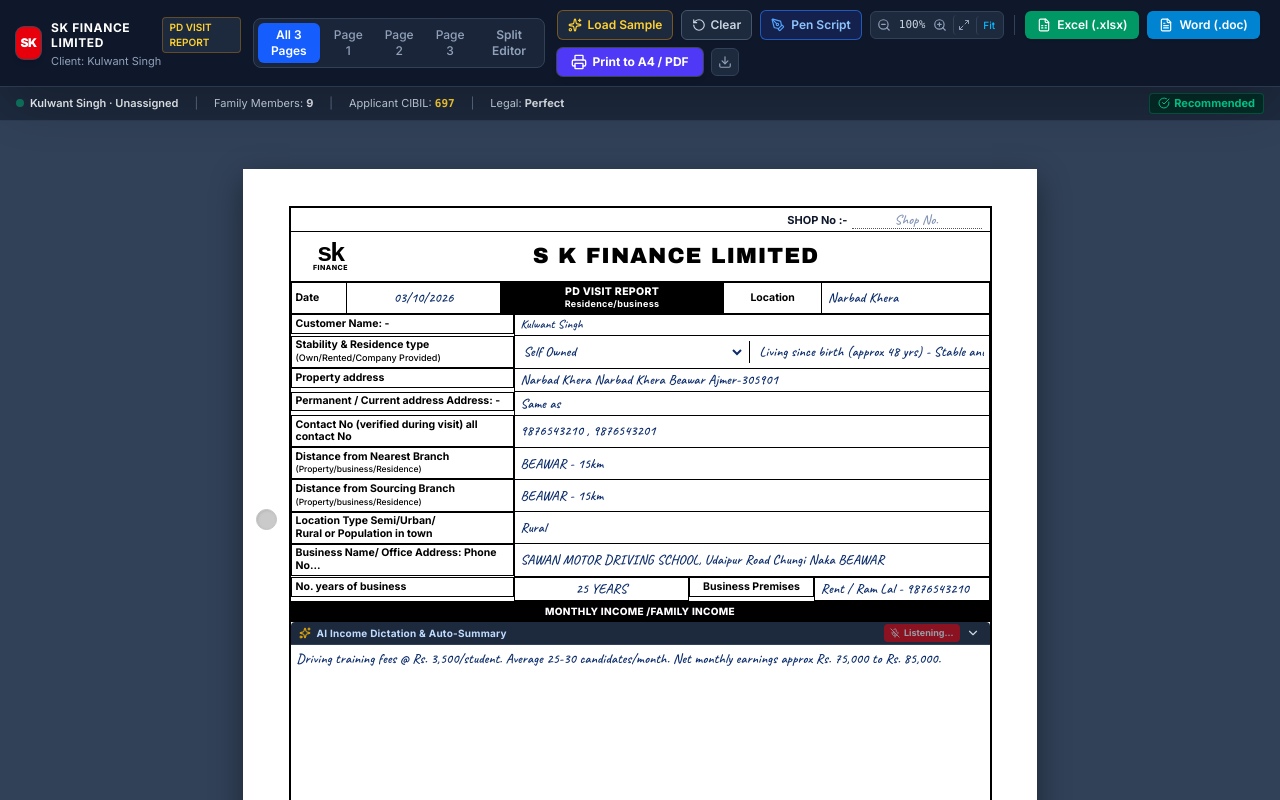
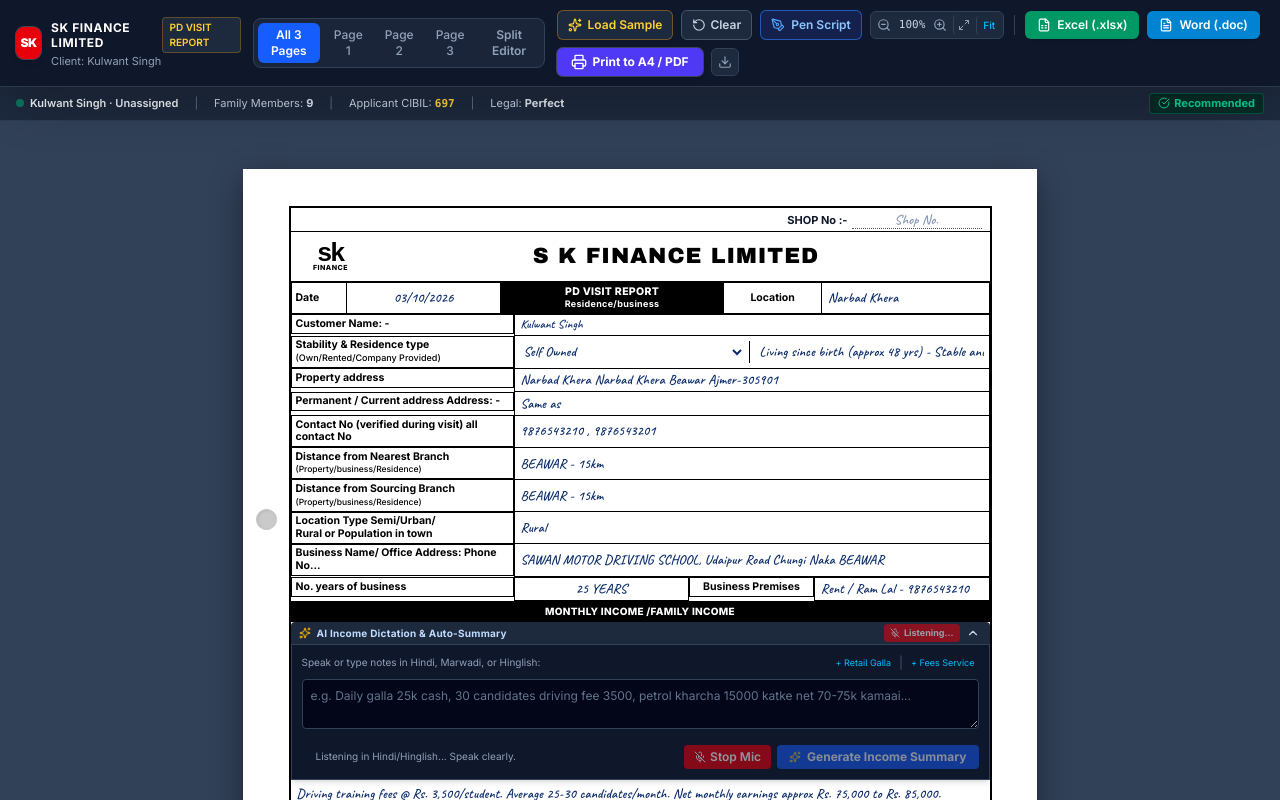
Before and after one commit to baru305901/PDform, a React (Vite) app: page / in a window 1280 px wide. Both pictures are taken after a click on the button "Voice Mic". Shown: the top 800 px of the page. Built offline with nearby package versions, Linux system fonts and the light colour scheme.

Commit message:
feat(assistant): implement interim speech recognition
Update speech recognition logic to distinguish between final transcripts and interim results, improving real-time feedback during dictation.

```diff
--- a/src/components/IncomeDictationAssistant.tsx
+++ b/src/components/IncomeDictationAssistant.tsx
@@ -22,6 +22,7 @@
 }) => {
   const [isOpen, setIsOpen] = useState(false);
   const [rawText, setRawText] = useState('');
+  const [interimText, setInterimText] = useState('');
   const [isListening, setIsListening] = useState(false);
   const [isLoading, setIsLoading] = useState(false);
   const [statusMessage, setStatusMessage] = useState<string | null>(null);
@@ -37,27 +38,35 @@
       recognition.lang = 'hi-IN'; // Optimized for Indian Hindi / Hinglish / Marwadi accent
 
       recognition.onresult = (event: any) => {
-        let transcript = '';
-        for (let i = event.resultIndex; i < event.results.length; i++) {
-          transcript += event.results[i][0].transcript;
+        let interim = '';
+        for (let i = event.resultIndex; i < event.results.length; ++i) {
+          const transcriptPart = event.results[i][0]?.transcript || '';
+          if (event.results[i].isFinal) {
+            const cleanFinal = transcriptPart.trim();
+            if (cleanFinal) {
+              setRawText((prev) => (prev ? `${prev} ${cleanFinal}` : cleanFinal));
+            }
+          } else {
+            interim += transcriptPart;
+          }
         }
-        if (transcript.trim()) {
-          setRawText((prev) => (prev ? `${prev} ${transcript.trim()}` : transcript.trim()));
-        }
+        setInterimText(interim);
       };
 
       recognition.onerror = (event: any) => {
         console.warn('Speech recognition error:', event.error);
         setIsListening(false);
+        setInterimText('');
         if (event.error === 'not-allowed') {
           setStatusMessage('Microphone access blocked. Please allow mic in browser settings.');
         } else {
-          setStatusMessage(`Mic error (${event.error}). Please type below.`);
+          setStatusMessage(`Mic notice (${event.error}). Please type below.`);
         }
       };
 
       recognition.onend = () => {
         setIsListening(false);
+        setInterimText('');
       };
 
       recognitionRef.current = recognition;
@@ -73,12 +82,19 @@
     if (isListening) {
       recognitionRef.current.stop();
       setIsListening(false);
+      if (interimText.trim()) {
+        setRawText((prev) => (prev ? `${prev} ${interimText.trim()}` : interimText.trim()));
+      }
+      setInterimText('');
       setStatusMessage('Voice dictation paused');
     } else {
       try {
+        if (!isOpen) {
+          setIsOpen(true);
+        }
         recognitionRef.current.start();
         setIsListening(true);
-        setStatusMessage('Listening in Hindi/Hinglish... Speak your notes clearly.');
+        setStatusMessage('Listening in Hindi/Hinglish... Speak clearly.');
       } catch (e) {
         console.error(e);
       }
@@ -86,7 +102,9 @@
   };
 
   const handleGenerateSummary = async () => {
-    if (!rawText.trim()) {
+    const textToSummarize = (rawText + (interimText ? ` ${interimText}` : '')).trim();
+
+    if (!textToSummarize) {
       setStatusMessage('Please speak or type raw income notes first.');
       return;
     }
@@ -99,7 +117,7 @@
         method: 'POST',
         headers: { 'Content-Type': 'application/json' },
         body: JSON.stringify({
-          rawNotes: rawText.trim(),
+          rawNotes: textToSummarize,
           customerName,
           businessName
         })
@@ -123,7 +141,7 @@
     } catch (err: any) {
       console.warn('AI summary server error, using client-side rule processor:', err);
       // Clean fallback if backend route is unavailable
-      const fallback = processFallbackSummary(rawText, businessName);
+      const fallback = processFallbackSummary(textToSummarize, businessName);
       onApplySummary(fallback);
       setStatusMessage('Summary populated into report!');
       setTimeout(() => {
@@ -229,7 +247,10 @@
             {rawText && (
               <button
                 type="button"
-                onClick={() => setRawText('')}
+                onClick={() => {
+                  setRawText('');
+                  setInterimText('');
+                }}
                 className="absolute right-2 top-2 text-slate-400 hover:text-white text-[10px] p-0.5"
                 title="Clear input"
               >
@@ -237,6 +258,14 @@
               </button>
             )}
           </div>
+
+          {/* Real-time interim voice preview without repeating words */}
+          {interimText && (
+            <div className="flex items-center gap-1.5 px-2 py-1 bg-amber-950/40 border border-amber-500/30 rounded text-[11px] text-amber-200">
+              <span className="w-2 h-2 rounded-full bg-red-500 animate-pulse shrink-0" />
+              <span className="italic truncate">Live voice: "{interimText}"</span>
+            </div>
+          )}
 
           <div className="flex items-center justify-between pt-1">
             <div className="flex items-center gap-1.5 text-[10px] text-slate-400 truncate max-w-[280px]">
```
